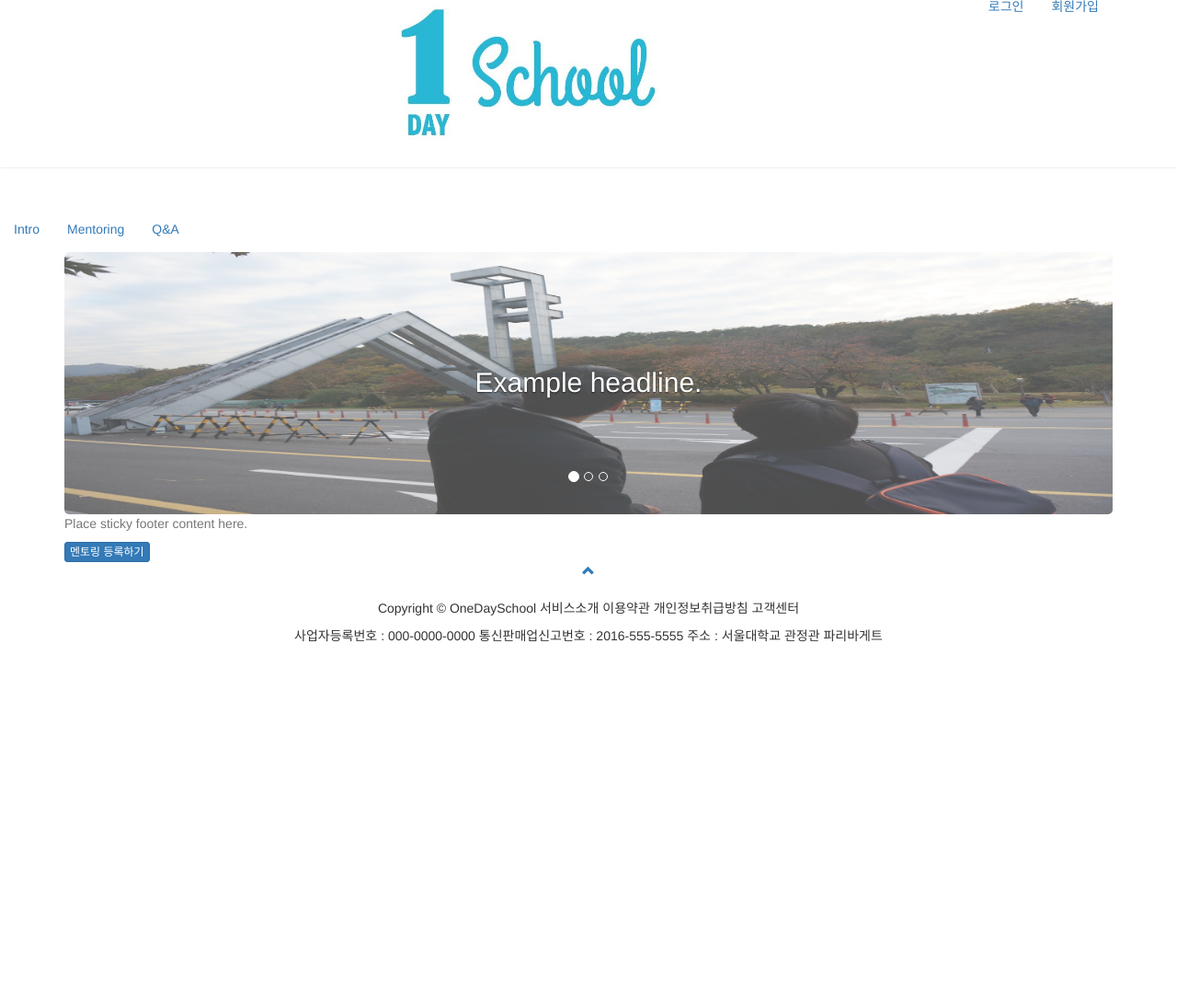
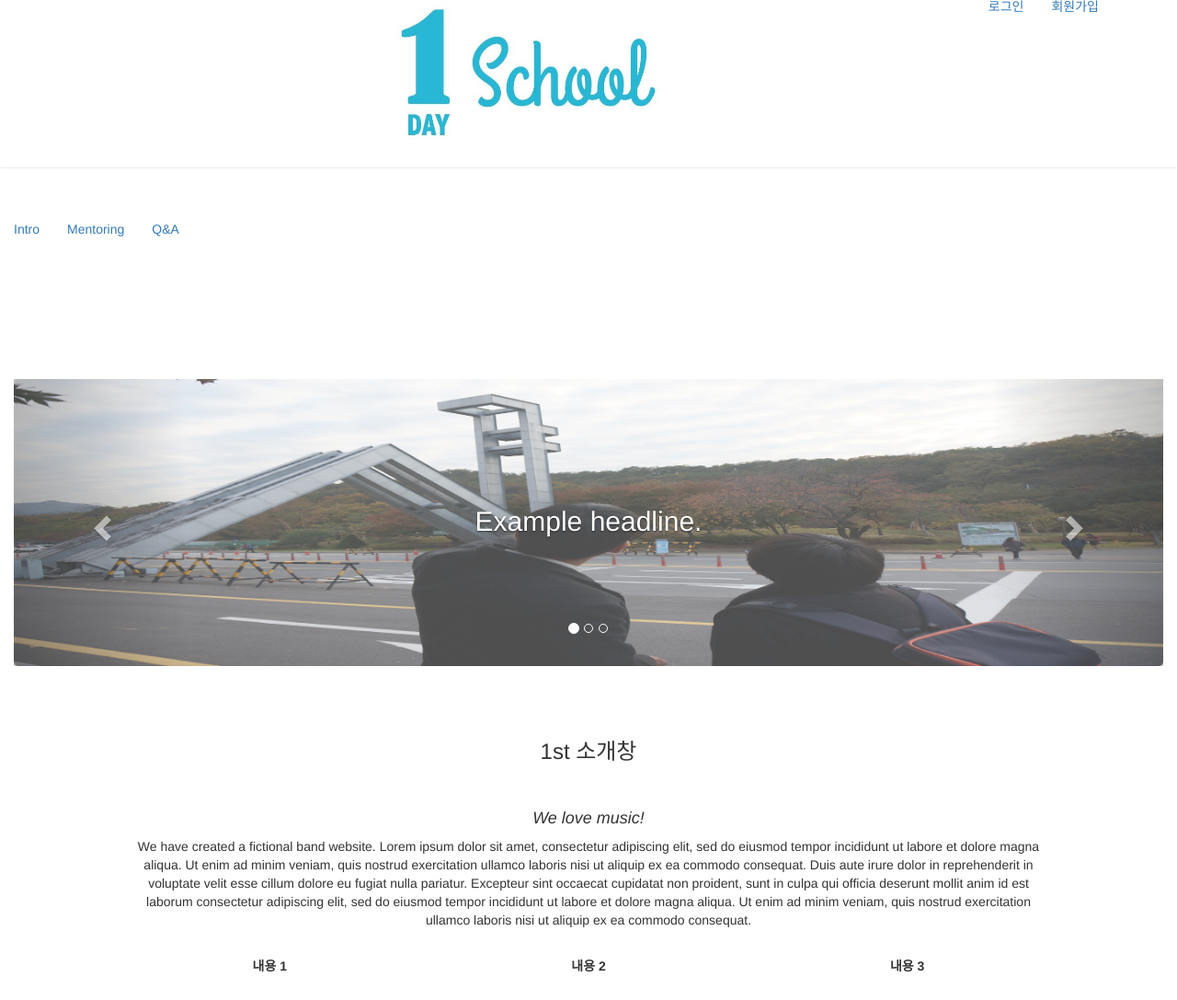
Before and after one commit to sarkmen/onedayschool, a Django app: page / in a window 1280 px wide. Shown: the part 19-1106 px from the top of the page at 92% size. Before the commit the page ends 717 px from the top, so only its background shows below. Run offline with Django 3.2, Linux system fonts and the light colour scheme; some libraries are stand-ins or nearby versions.

Commit message:
index_change

```diff
--- a/src/mentoring/templates/mentoring/index.html
+++ b/src/mentoring/templates/mentoring/index.html
@@ -4,6 +4,13 @@
 
 {% block style %}
 <style>
+    #Homepage {
+
+      width : 100%;
+      height : 2500px;
+    }
+
+
     #myCarousel .img-responsive {
         border-radius: 5px;
         opacity: 0.7;
@@ -19,13 +26,29 @@
     }
 
     .carousel-inner {
-        margin-top: 50px;
-        height:100%;
-        width:100%;
+        margin-top: 15%;
+        height : 100%;
+        width : 100%;
     }
     .item img {
         width:100%;
     }
+
+    #intro_section_1 {
+      padding: 80px 120px;
+      width: 100%;
+      margin-right: auto;
+      margin-left: auto;
+      box-sizing: border-box;
+    }
+
+    #intro_section_1 h3 {
+      margin: 0 0 50px;
+    }
+
+
+
+
 </style>
 {% endblock %}
 
@@ -33,10 +56,19 @@
 {% block content %}
 
 
-<div class="container">
+
+
+
+
+
+
+
+<div class="container" id="Homepage">
     <div id="myCarousel" class="carousel slide" data-ride="carousel">
 
       <div class="carousel-inner" role="listbox">
+
+        <!-- Indicators -->
         <ol class="carousel-indicators">
           <li data-target="#myCarousel" data-slide-to="0" class="active"></li>
           <li data-target="#myCarousel" data-slide-to="1"></li>
@@ -71,8 +103,67 @@
             </div>
           </div>
         </div>
+        <!-- Left and right controls -->
+        <a class="left carousel-control" href="#myCarousel" role="button" data-slide="prev">
+          <span class="glyphicon glyphicon-chevron-left" aria-hidden="true"></span>
+          <span class="sr-only">Previous</span>
+        </a>
+        <a class="right carousel-control" href="#myCarousel" role="button" data-slide="next">
+          <span class="glyphicon glyphicon-chevron-right" aria-hidden="true"></span>
+          <span class="sr-only">Next</span>
+        </a>
+
       </div>
-    </div><!-- /.carousel -->
+    </div>
+    <!-- /.carousel -->
+
+    <!-- Container (소개창 1 section) -->
+    <div id="intro_section_1" class="container text-center">
+      <h3>1st 소개창</h3>
+      <h4><em>We love music!</em></h4>
+      <p>We have created a fictional band website. Lorem ipsum dolor sit amet, consectetur adipiscing elit, sed do eiusmod tempor incididunt ut labore et dolore magna aliqua. Ut enim ad minim veniam, quis nostrud exercitation ullamco laboris nisi ut aliquip ex ea commodo consequat. Duis aute irure dolor in reprehenderit in voluptate velit esse cillum dolore eu fugiat nulla pariatur. Excepteur sint occaecat cupidatat non proident, sunt in culpa qui officia deserunt mollit anim id est laborum consectetur adipiscing elit, sed do eiusmod tempor incididunt ut labore et dolore magna aliqua. Ut enim ad minim veniam, quis nostrud exercitation ullamco laboris nisi ut aliquip ex ea commodo consequat.</p>
+      <br>
+      <div class="row">
+        <div class="col-sm-4">
+          <p class="text-center"><strong>내용 1</strong></p><br>
+          <a href="#demo" data-toggle="collapse">
+            <img src="bandmember.jpg" class="img-circle person" alt="Random Name" width="255" height="255">
+          </a>
+          <div id="demo" class="collapse">
+            <br><p>상세설명 1</p>
+            <p>상세설명 2</p>
+            <p>상세설명 3</p>
+          </div>
+        </div>
+        <div class="col-sm-4">
+          <p class="text-center"><strong>내용 2</strong></p><br>
+          <a href="#demo2" data-toggle="collapse">
+            <img src="bandmember.jpg" class="img-circle person" alt="Random Name" width="255" height="255">
+          </a>
+          <div id="demo2" class="collapse">
+            <br><p>상세설명 1</p>
+            <p>상세설명 2</p>
+            <p>상세설명 3</p>
+          </div>
+        </div>
+        <div class="col-sm-4">
+          <p class="text-center"><strong>내용 3</strong></p><br>
+          <a href="#demo3" data-toggle="collapse">
+            <img src="bandmember.jpg" class="img-circle person" alt="Random Name" width="255" height="255">
+          </a>
+          <div id="demo3" class="collapse">
+            <br><p>상세설명 1</p>
+            <p>상세설명 2</p>
+            <p>상세설명 3</p>
+          </div>
+        </div>
+      </div>
+    </div>
+    <!-- /. 소개창 1 -->
+
+
+
+
 </div>
 
 <div class="footer">
```
